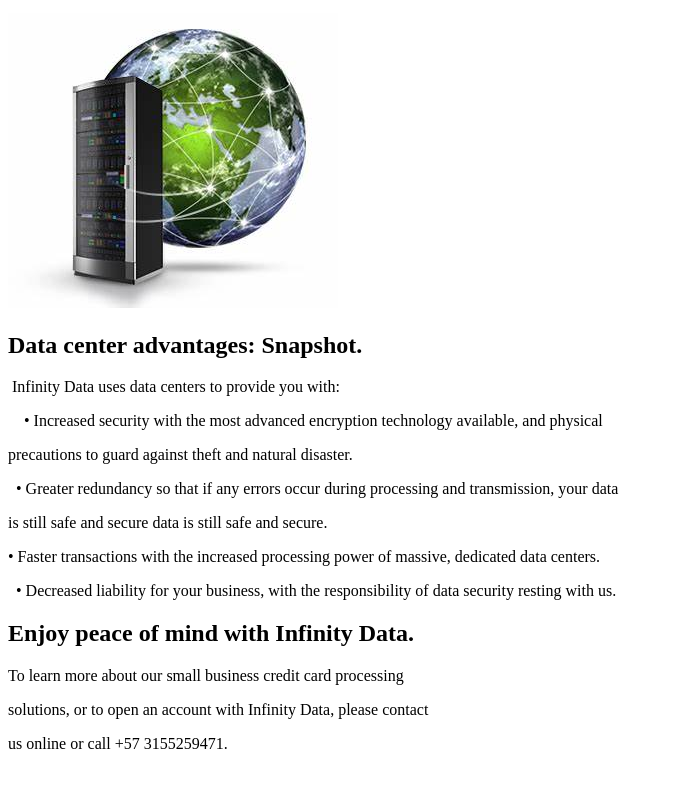
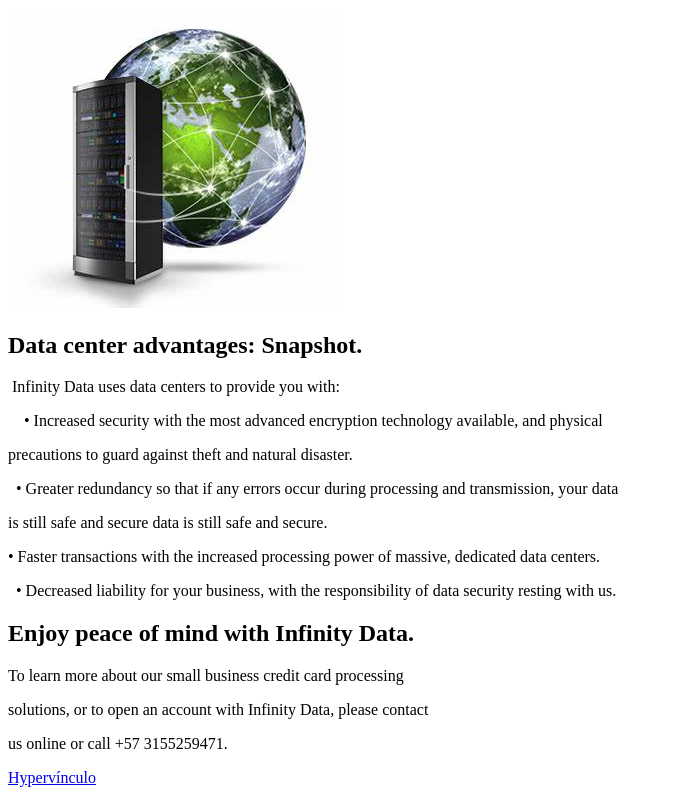
Before and after one commit to Hugh02/prueba, a plain HTML site: page docs/index.html in a window 1280 px wide. Shown: the part 1141-1936 px from the top of the page, without its empty margins (0-673 px from the left). Before the commit the page ends 1910 px from the top, so only its background shows below. Drawn offline with Linux system fonts and the light colour scheme.

Commit message:
agrego url

```diff
--- a/docs/index.html
+++ b/docs/index.html
@@ -45,6 +45,7 @@
 <p>To learn more about our small business credit card processing </p>
 <p>solutions, or to open an account with Infinity Data, please contact </p>
 <p>us online or call +57 3155259471.</p>
+<a href="https://www.infinitydata.com/contact/">Hypervínculo</a>
 </head>
 </head>
 <body>
```
